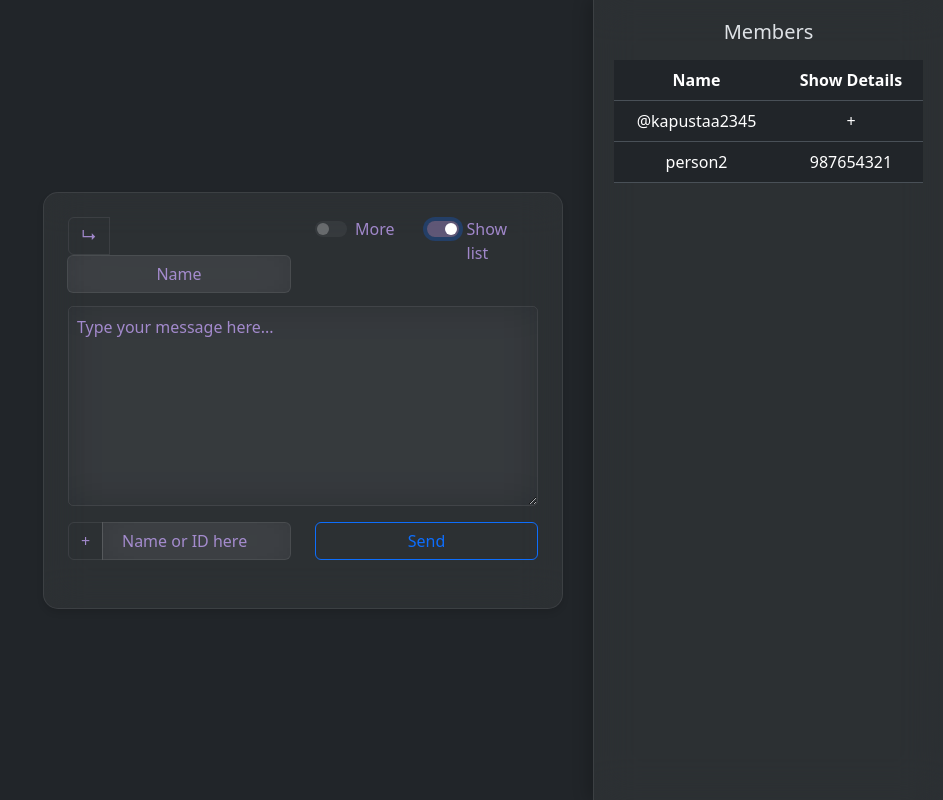
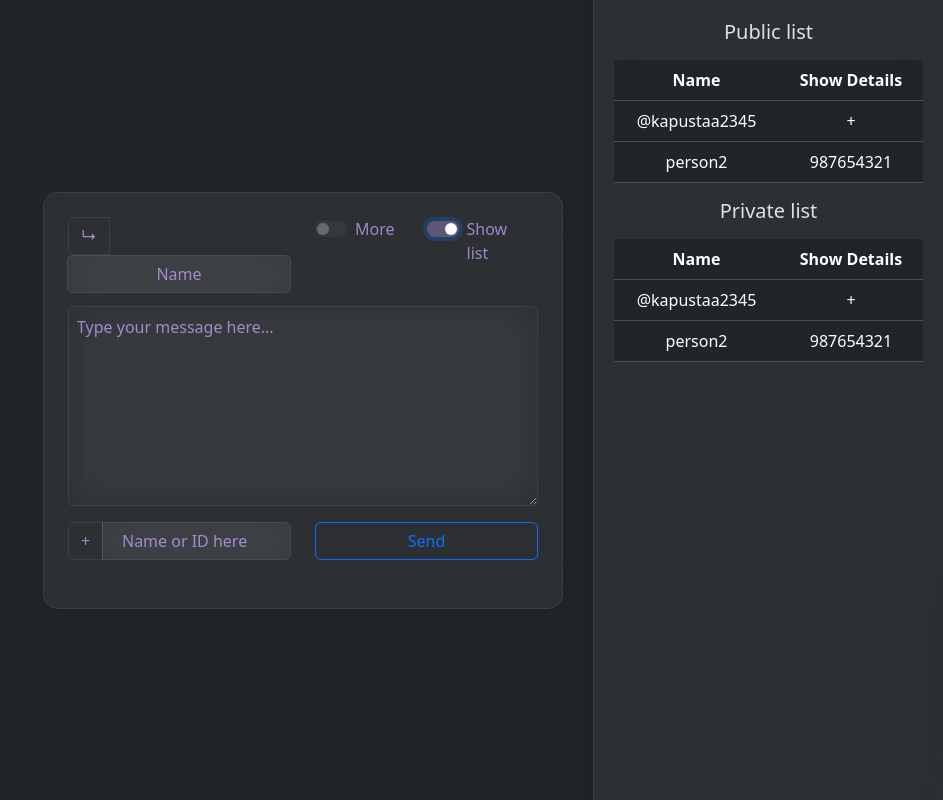
Before and after one commit to Ukrop54/Telegram-ReSend, a plain HTML site: page index.html in a window 1280 px wide. Both pictures are taken after a click on the checkbox 779 px from the left and 228 px from the top of the page. Shown: the whole page, without its empty margins (337-1280 px from the left). Drawn offline with nearby package versions, Linux system fonts and the light colour scheme.

Commit message:
memlist pb+pv

```diff
--- a/index.html
+++ b/index.html
@@ -196,7 +196,7 @@
          </div>
       </div>
       <div id="members-panel" class="members-panel" style="display: none">
-         <h5 class="text-center mb-3">Members</h5>
+         <h5 class="text-center mb-3">Public list</h5>
 
          <table class="table table-hover text-center align-middle">
             <thead>
@@ -210,8 +210,27 @@
                   <td>@kapustaa2345</td>
                   <td>+</td>
                </tr>
-               <tr onclick="selectUser('987654321')">
-                  <td>person2</td>
+               <tr>
+                  <td onclick="selectUser('9876543210')">person2</td>
+                  <td>987654321</td>
+               </tr>
+            </tbody>
+         </table>
+         <h5 class="text-center mb-3">Private list</h5>
+         <table class="table table-hover text-center align-middle">
+            <thead>
+               <tr>
+                  <th>Name</th>
+                  <th>Show Details</th>
+               </tr>
+            </thead>
+            <tbody>
+               <tr onclick="selectUser('1352317933')">
+                  <td>@kapustaa2345</td>
+                  <td>+</td>
+               </tr>
+               <tr>
+                  <td onclick="selectUser('9876543210')">person2</td>
                   <td>987654321</td>
                </tr>
             </tbody>
```
